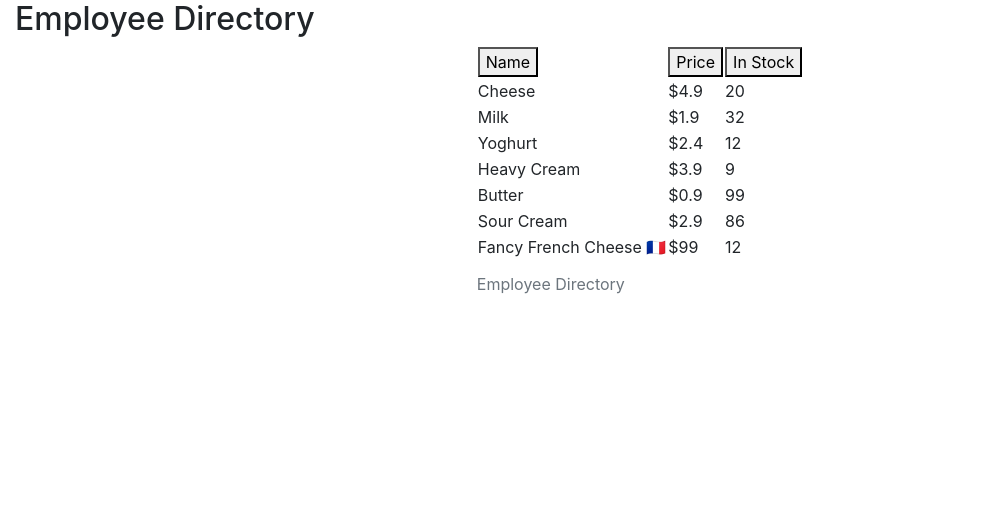
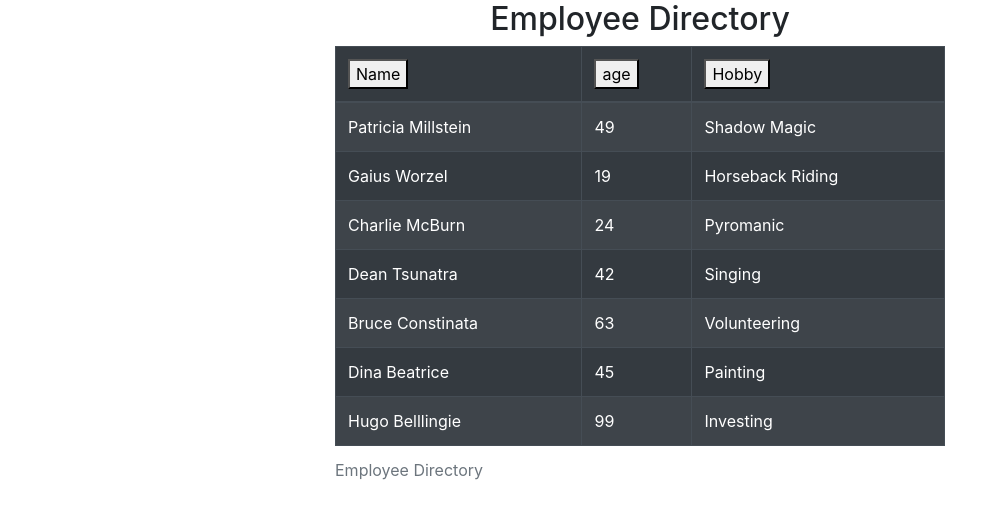
Before and after one commit to xenonth/Employee-Directory, a React (Create React App) app in the folder myfirstreactapp/: page / in a window 1280 px wide. Shown: the top 518 px of the page, without its empty margins (0-991 px from the left). Built offline with nearby package versions, Linux system fonts and the light colour scheme.

Commit message:
refactored example code to work for a small firm employee data list

```diff
--- a/myfirstreactapp/src/App.js
+++ b/myfirstreactapp/src/App.js
@@ -13,10 +13,25 @@ function App() {
     <div className="App">
 
       <Container fluid>
-      <h2>Employee Directory</h2>
+        <Row className="justify-content-md-center">
+          <h2>Employee Directory</h2>
+        </Row>
 
         <Row className="justify-content-md-center">
-          <EmployeeTable />
+          <Col xs lg="3"></Col>
+          <Col xs lg ="6">
+            <EmployeeTable
+              employees={[
+                { id: 1, name: 'Patricia Millstein', age: 49, hobby: "Shadow Magic" },
+                { id: 2, name: 'Gaius Worzel', age: 19, hobby: "Horseback Riding" },
+                { id: 3, name: 'Charlie McBurn', age: 24, hobby: "Pyromanic" },
+                { id: 4, name: 'Dean Tsunatra', age: 42, hobby: "Singing" },
+                { id: 5, name: 'Bruce Constinata', age: 63, hobby: "Volunteering" },
+                { id: 6, name: 'Dina Beatrice', age: 45, hobby: "Painting" },
+                { id: 7, name: 'Hugo Belllingie', age: 99, hobby: "Investing" },
+            ]}/>
+          </Col>
+          <Col xs lg="3"></Col>
         </Row>
 
     </Container>
--- a/myfirstreactapp/src/components/EmployeeTable.js
+++ b/myfirstreactapp/src/components/EmployeeTable.js
@@ -56,7 +56,7 @@ const EmployeeTable = (props) => {
     return sortConfig.key === name ? sortConfig.direction : undefined;
   };
   return (
-    <table>
+    <Table striped bordered hover variant="dark">
       <caption>Employee Directory</caption>
       <thead>
         <tr>
@@ -72,50 +72,34 @@ const EmployeeTable = (props) => {
           <th>
             <button
               type="button"
-              onClick={() => requestSort('price')}
-              className={getClassNamesFor('price')}
+              onClick={() => requestSort('age')}
+              className={getClassNamesFor('age')}
             >
-              Price
+              age
             </button>
           </th>
           <th>
             <button
               type="button"
-              onClick={() => requestSort('stock')}
-              className={getClassNamesFor('stock')}
+              onClick={() => requestSort('hobby')}
+              className={getClassNamesFor('hobby')}
             >
-              In Stock
+              Hobby
             </button>
           </th>
         </tr>
       </thead>
       <tbody>
-        {employeeData.map((item) => (
-          <tr key={item.id}>
-            <td>{item.name}</td>
-            <td>${item.price}</td>
-            <td>{item.stock}</td>
+        {employeeData.map((employee) => (
+          <tr key={employee.id}>
+            <td>{employee.name}</td>
+            <td>{employee.age}</td>
+            <td>{employee.hobby}</td>
           </tr>
         ))}
       </tbody>
-    </table>
+    </Table>
   );
 };
 
-export default function App() {
-  return (
-    <div className="App">
-      <EmployeeTable
-        employees={[
-          { id: 1, name: 'Cheese', price: 4.9, stock: 20 },
-          { id: 2, name: 'Milk', price: 1.9, stock: 32 },
-          { id: 3, name: 'Yoghurt', price: 2.4, stock: 12 },
-          { id: 4, name: 'Heavy Cream', price: 3.9, stock: 9 },
-          { id: 5, name: 'Butter', price: 0.9, stock: 99 },
-          { id: 6, name: 'Sour Cream ', price: 2.9, stock: 86 },
-          { id: 7, name: 'Fancy French Cheese 🇫🇷', price: 99, stock: 12 },
-        ]}
-      />
-    </div>
-  );
-}
+export default EmployeeTable;
```
Also changed, not shown: 1 other file (tests, documents, lock files or other folders).
